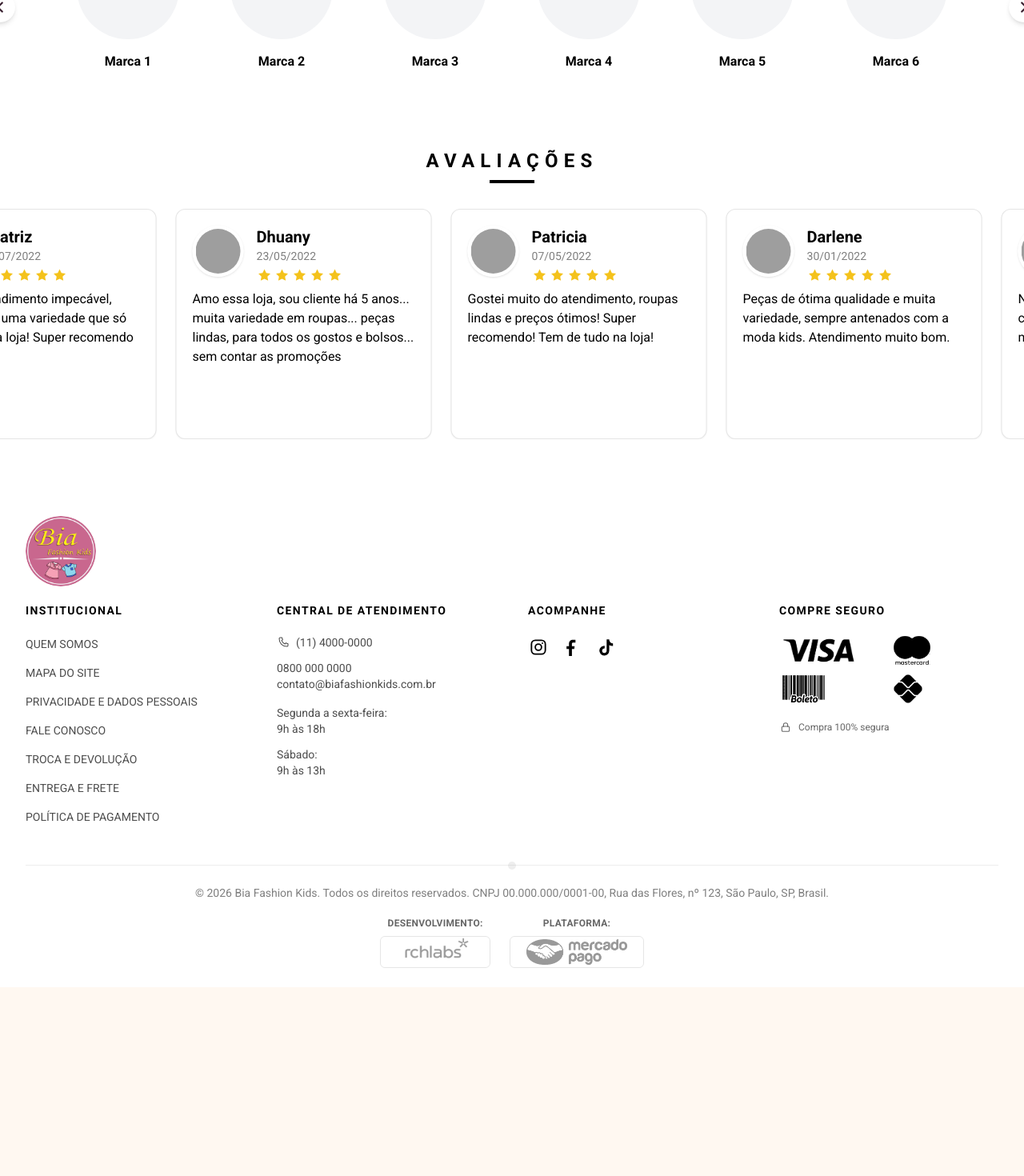
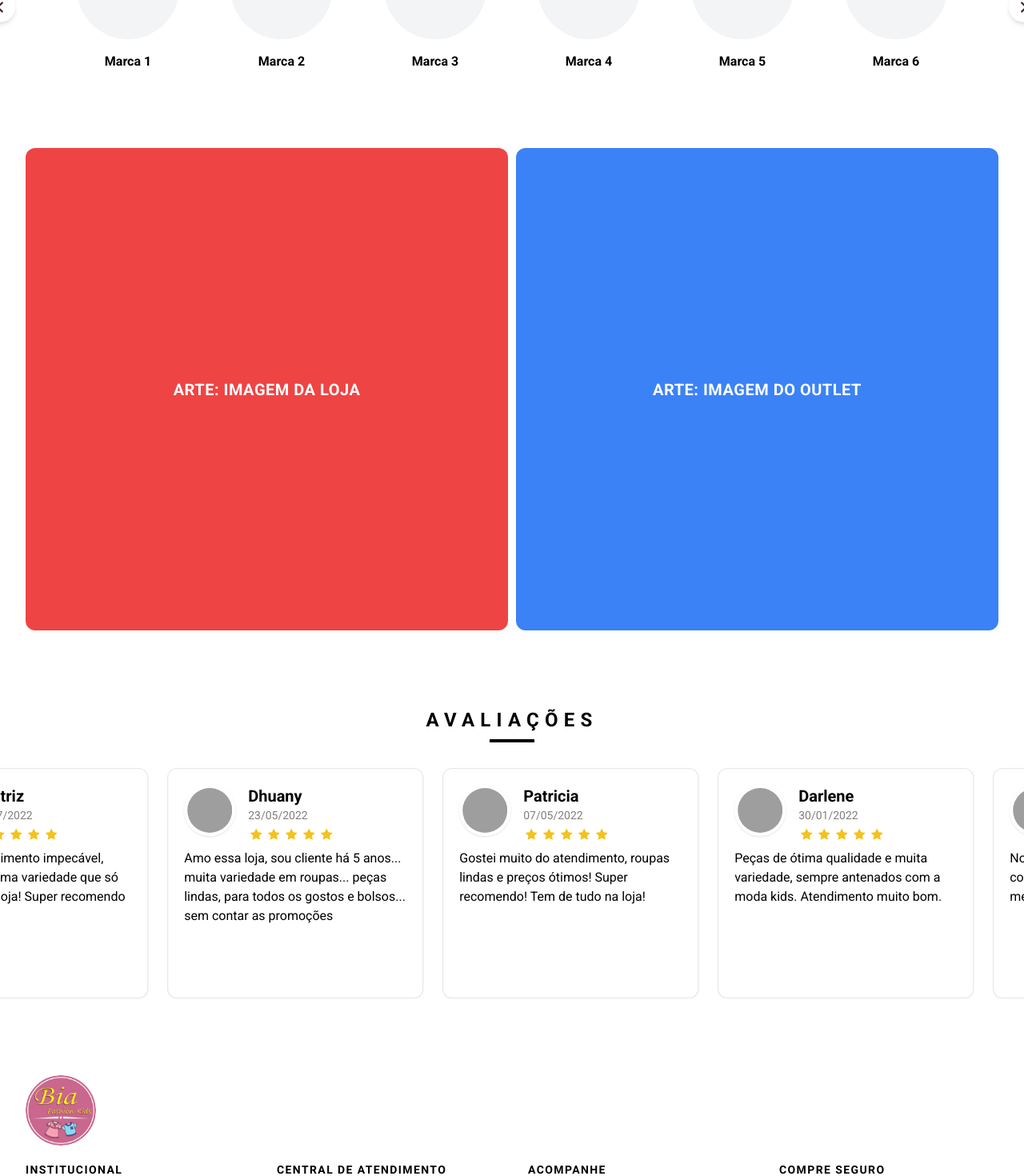
Before and after one commit to biafashionkids/biafashionkids-prospect-ts, a Next.js app: page / in a window 1280 px wide. Shown: the part 931-2401 px from the top of the page at 80% size. Before the commit the page ends 2169 px from the top, so only its background shows below. Built offline with nearby package versions, Linux system fonts and the light colour scheme; grey boxes are pictures that could not be loaded.

Commit message:
feat: add StoreOutletBanners component and integrate it into the Home page

```diff
--- a/app/page.tsx
+++ b/app/page.tsx
@@ -3,6 +3,7 @@ import { HeroCarousel } from "@/components/HeroCarousel";
 import { BenefitsBar } from "@/components/BenefitsBar";
 import { BrandsCarousel } from "@/components/BrandsCarousel";
 import { PijamasPromo } from "@/components/PijamasPromo";
+import { StoreOutletBanners } from "@/components/StoreOutletBanners";
 import { Reviews } from "@/components/Reviews";
 import { Footer } from "@/components/Footer";
 
@@ -21,6 +22,9 @@ export default function Home() {
           <BrandsCarousel />
         </div>
         <div className="animate-fadeIn" style={{ animationDelay: "450ms" }}>
+          <StoreOutletBanners />
+        </div>
+        <div className="animate-fadeIn" style={{ animationDelay: "600ms" }}>
           <Reviews />
         </div>
       </main>
--- a/components/CategoryNav.tsx
+++ b/components/CategoryNav.tsx
@@ -7,7 +7,7 @@ const categories = [
   { name: "Avulsos", href: "#" },
   { name: "Calçados", href: "#" },
   { name: "Promoções", href: "#" },
-  { name: "Atacado", href: "#" },
+  { name: "Outlet", href: "#" },
 ];
 
 const stripeColors = ["bg-brand-gold-400", "bg-brand-pink-500", "bg-brand-sky-400"];
--- /dev/null
+++ b/components/StoreOutletBanners.tsx
@@ -0,0 +1,24 @@
+import Link from "next/link";
+
+const banners = [
+  { id: "loja", label: "Arte: Imagem da loja", color: "bg-red-500", href: "#" },
+  { id: "outlet", label: "Arte: Imagem do outlet", color: "bg-blue-500", href: "#" },
+];
+
+export function StoreOutletBanners() {
+  return (
+    <section className="bg-white py-12" aria-label="Loja e Outlet">
+      <div className="mx-auto grid max-w-7xl grid-cols-1 gap-[10px] px-4 sm:grid-cols-2 sm:px-8">
+        {banners.map((banner) => (
+          <Link
+            key={banner.id}
+            href={banner.href}
+            className={`flex aspect-square items-center justify-center rounded-xl text-center text-xl font-bold uppercase tracking-wide text-white transition hover:opacity-90 ${banner.color}`}
+          >
+            {banner.label}
+          </Link>
+        ))}
+      </div>
+    </section>
+  );
+}
```
